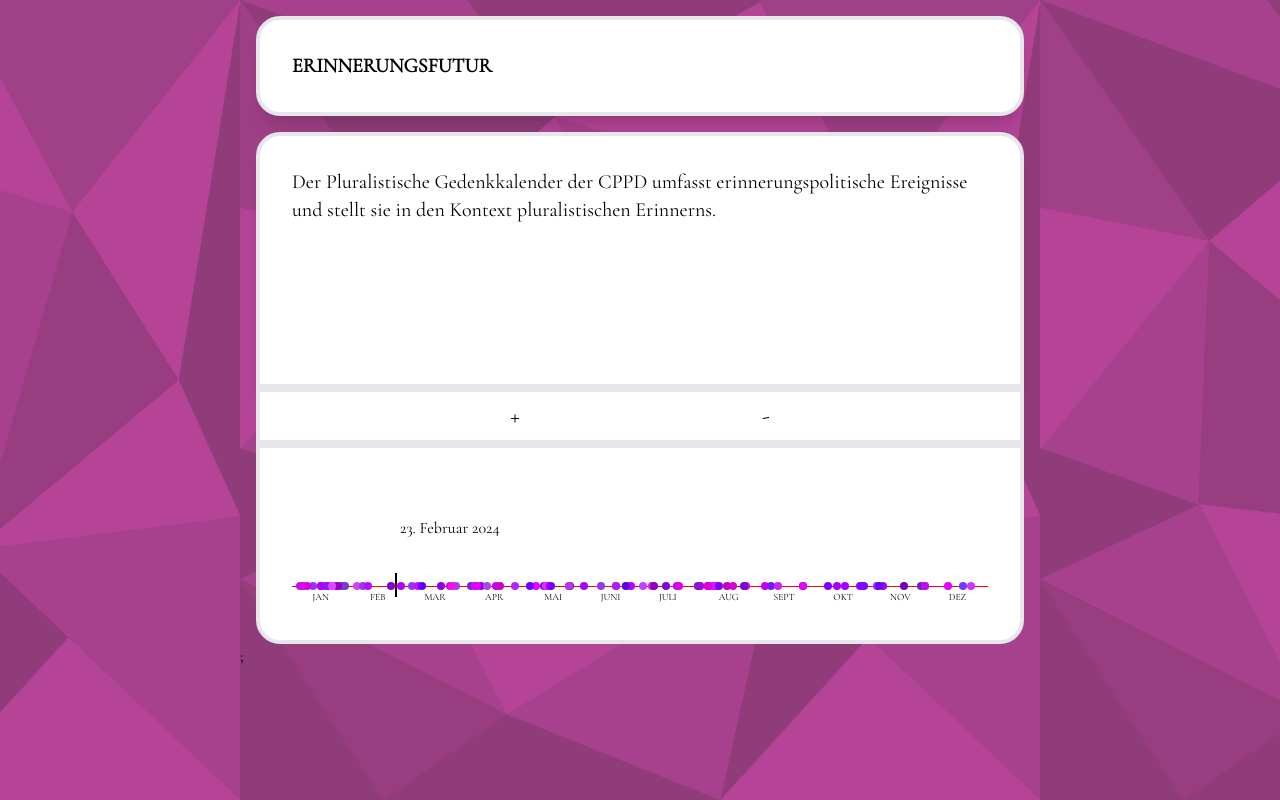
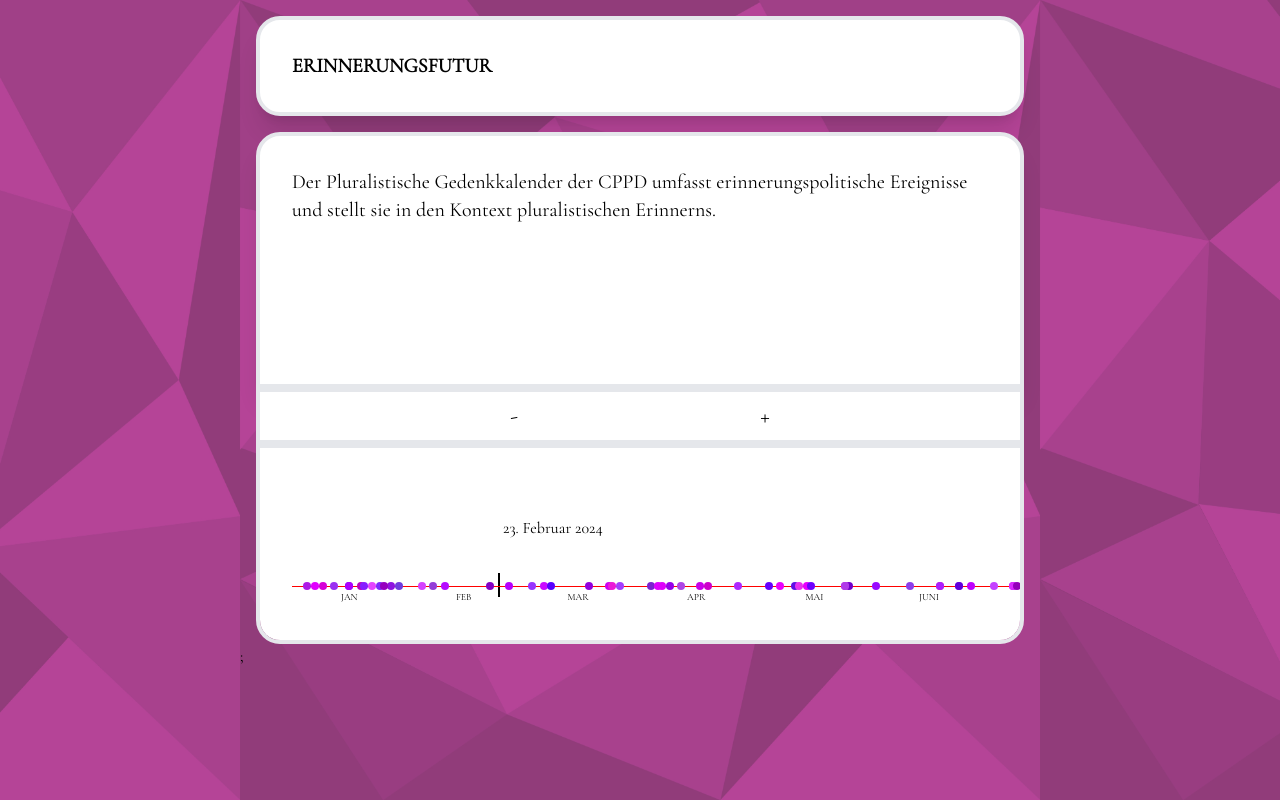
Before and after one commit to TS-Severin/erinnerungsfutur, a Next.js app: page / in a window 1280 px wide. Built offline with nearby package versions, Linux system fonts and the light colour scheme.

Commit message:
update branch

```diff
--- a/src/components/Timeline/Timeline.js
+++ b/src/components/Timeline/Timeline.js
@@ -7,21 +7,19 @@ import styles from "./Timeline.module.scss";
 import useSWR from "swr";
 
 
-const StyledTimelineContainer = styled.div`
-display: flex;
-flex-direction: column;
-width: 100%;
-background-color: white;
-height: 8rem;
-`;
 
-export default function Timeline({ handlePreviewClick, previewIsClicked }) {
+
+export default function Timeline({ handlePreviewClick, previewIsClicked, timelineZoom }) {
   const { data: entries, isLoading } = useSWR("/api");
-
   //   if (error) return <div>Error fetching data</div>;
   if (isLoading) return <div>Loading...</div>;
 
   // className={styles.timelineContainer}
+
+  const { current } = timelineZoom;
+  console.log(current);
+
+
 
   return (
     <>
@@ -50,3 +48,12 @@ export default function Timeline({ handlePreviewClick, previewIsClicked }) {
     </>
   );
 }
+
+
+const StyledTimelineContainer = styled.div`
+display: flex;
+flex-direction: column;
+width: 200%;
+background-color: white;
+height: 8rem;
+`;
--- a/src/components/ZoomBar/ZoomBar.js
+++ b/src/components/ZoomBar/ZoomBar.js
@@ -4,17 +4,17 @@ export default function ({ handleZoomIncrease, handleZoomDecrease }) {
 
     // SETTING ZOOM REF
     // const handleZoomIncrease = () => {
-    //     timelineZoom.current += 10;
+    //     timelineZoom.current + 10;
     // }
     // const handleZoomDecrease = () => {
-    //     timelineZoom.current -= 10;
+    //     timelineZoom.current - 10;
     // }
 
 
     return (
-        <div className={styles.zoomBarContainer}>
+        <div className={styles.zoomBarContainer}><button onClick={handleZoomDecrease} className="text-2xl">-</button>
             <button onClick={handleZoomIncrease} className="text-2xl">+</button>
-            <button onClick={handleZoomDecrease} className="text-2xl">-</button>
+
         </div>
     );
 }
--- a/src/pages/_app.js
+++ b/src/pages/_app.js
@@ -35,7 +35,7 @@ export default function App({ Component, pageProps }) {
   //  useState(100);
 
   // INITIALIZING REF FOR ZOOM
-  const timelineZoom = useRef(100);
+  let timelineZoom = useRef(100);
 
 
   // INITIALIZING STATE FOR PREVIEW
@@ -54,12 +54,13 @@ export default function App({ Component, pageProps }) {
 
   const handleZoomIncrease = () => {
     timelineZoom.current += 10;
+    console.log("ZOOM: ", timelineZoom);
   }
   const handleZoomDecrease = () => {
     timelineZoom.current -= 10;
+    console.log("ZOOM: ", timelineZoom);
   }
 
-  console.log("ZOOM: ", timelineZoom);
 
   // console.log("ZOOM: ", timelineZoom);
 
@@ -95,6 +96,7 @@ export default function App({ Component, pageProps }) {
           previewIsClicked={previewIsClicked}
           handleZoomIncrease={handleZoomIncrease}
           handleZoomDecrease={handleZoomDecrease}
+          timelineZoom={timelineZoom}
         />;
       </SWRConfig>
     </div>
--- a/src/pages/index.js
+++ b/src/pages/index.js
@@ -5,8 +5,7 @@ import Preview from "@/components/Preview/Preview";
 import ZoomBar from "@/components/ZoomBar/ZoomBar";
 
 
-
-export default function Home({ handlePreviewClick, previewIsClicked, handleZoomIncrease, handleZoomDecrease }) {
+export default function Home({ handlePreviewClick, previewIsClicked, handleZoomIncrease, handleZoomDecrease, timelineZoom }) {
 
 
   return (
@@ -25,7 +24,7 @@ export default function Home({ handlePreviewClick, previewIsClicked, handleZoomI
           <Timeline
             handlePreviewClick={handlePreviewClick}
             previewIsClicked={previewIsClicked}
-
+            timelineZoom={timelineZoom}
 
           />
         </div>
```
